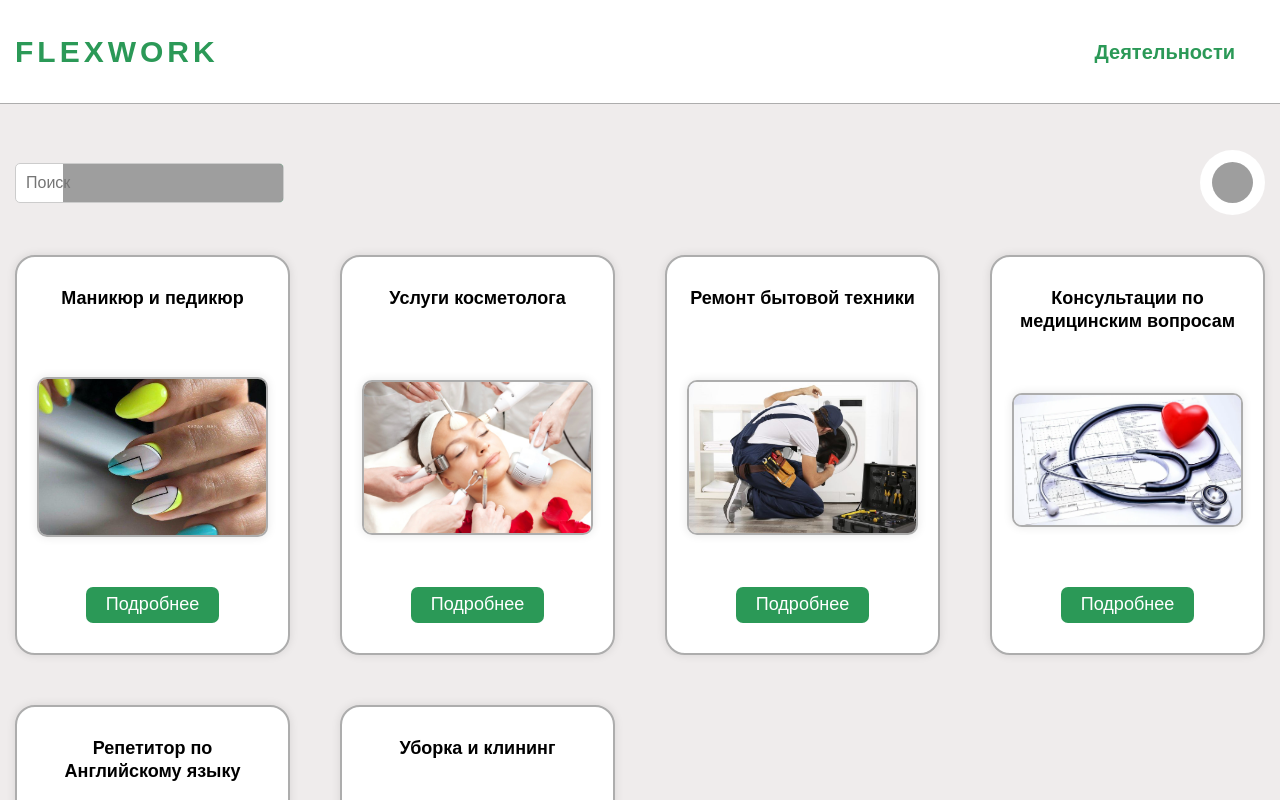
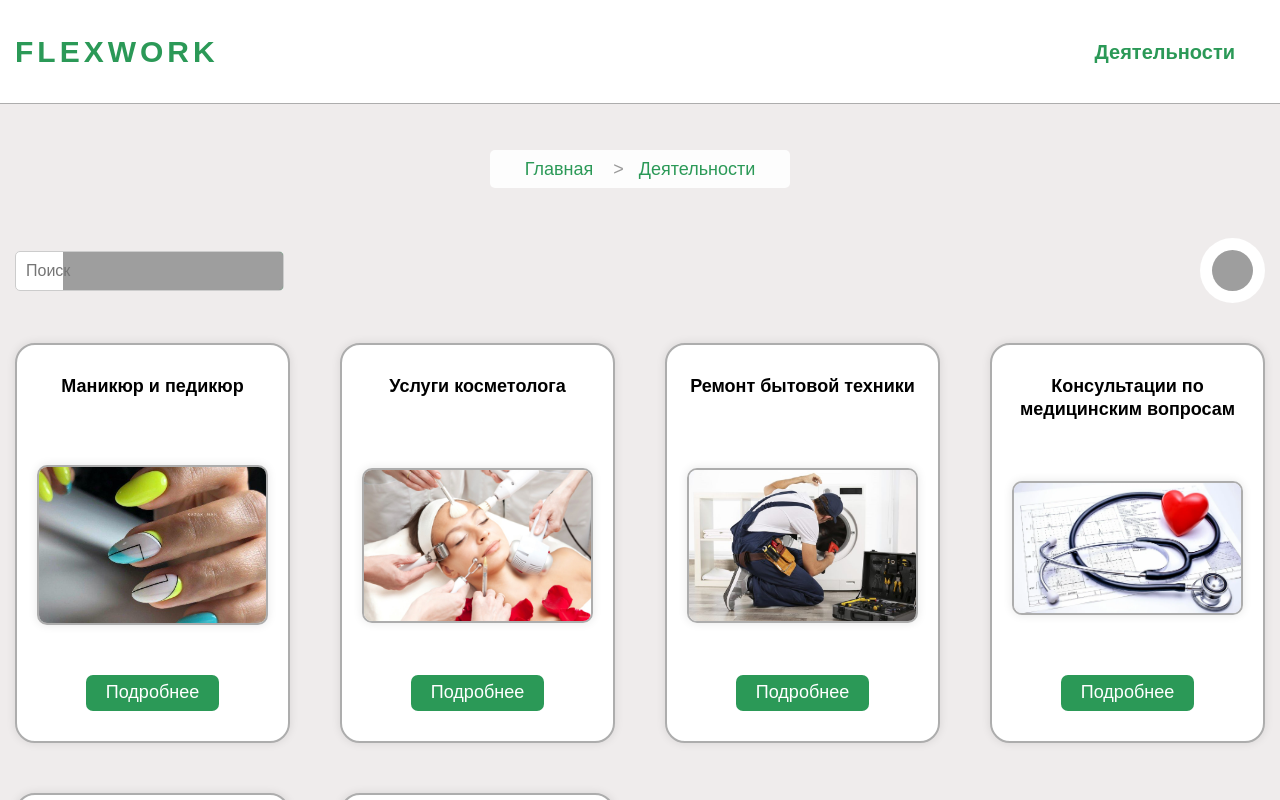
Before and after one commit to Sushakkk/Flex-Work, a React (Vite) app: page /FlexWork-Frontend/activities in a window 1280 px wide. Shown: the top 800 px of the page. Built offline with nearby package versions, Linux system fonts and the light colour scheme; no server answers.

Commit message:
крошки

```diff
--- a/src/pages/ActivitiesPage/ActivitiesPage.tsx
+++ b/src/pages/ActivitiesPage/ActivitiesPage.tsx
@@ -6,6 +6,8 @@ import { T_Activity } from '../../modules/types';
 import ActivityCard from '../../components/ActivityCard/ActivityCard';
 import { setTitle, useTitle } from '../../slices/activitiesSlice';
 import { useDispatch } from 'react-redux';
+import Breadcrumbs from '../../components/Breadcrumbs/Breadcrumbs';
+
 
 const ActivitiesPage = () => {
     const [activities, setActivities] = useState<T_Activity[]>([]);
@@ -79,6 +81,7 @@ const ActivitiesPage = () => {
 
     return (
         <main id="main" className="page">
+            <Breadcrumbs/>
             <div className="page__services _container">
                 <div className="services__content">
                     <div className="services__search">
```
